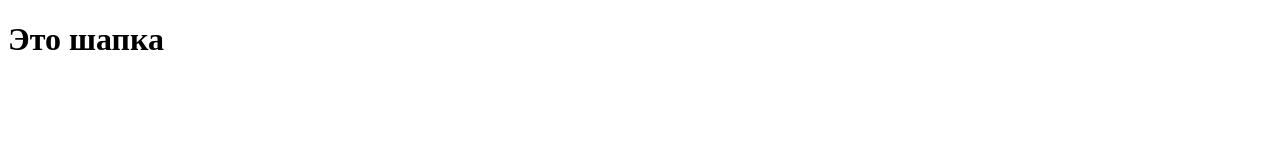
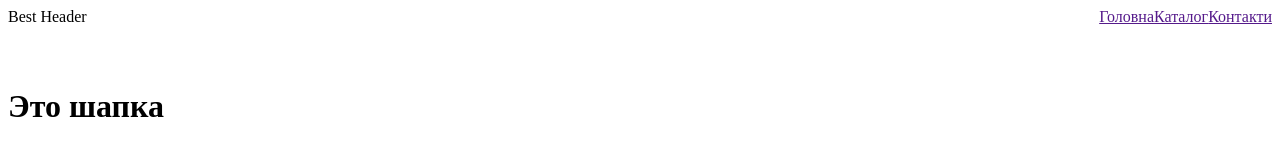
Before and after one commit to DenisVoron/project-html-css-new, a plain HTML site: page index.html in a window 1280 px wide. Drawn offline with Linux system fonts and the light colour scheme.

Commit message:
add css file and add header

```diff
--- /dev/null
+++ b/css/main.css
@@ -0,0 +1,51 @@
+h1,
+h2,
+h3,
+h4,
+p {
+    margin-top: 0;
+    margin-bottom: 0;
+}
+
+h1:last-child,
+h2:last-child,
+h3:last-child,
+h4:last-child,
+p {
+    margin-bottom: 0;
+}
+
+/*сброс списков*/
+ul {
+    padding-left: 0;
+    margin-top: 0;
+    margin-bottom: 0;
+    list-style: none;
+}
+
+img {
+    display: block;
+    height: auto;
+    max-width: 100%;
+}
+
+.link {
+    text-decoration: none;
+}
+
+.section {
+    padding: 94px 0px;
+}
+
+
+/*header*/
+.header {
+    display: flex;
+    width: 100%;
+    height: 80px;
+}
+
+.header-menu {
+    display: flex;
+    margin-left: auto;
+}
--- a/index.html
+++ b/index.html
@@ -1,14 +1,23 @@
 <!DOCTYPE html>
 <html lang="en">
-<head>
-    <meta charset="UTF-8">
-    <meta http-equiv="X-UA-Compatible" content="IE=edge">
-    <meta name="viewport" content="width=device-width, initial-scale=1.0">
+  <head>
+    <meta charset="UTF-8" />
+    <meta http-equiv="X-UA-Compatible" content="IE=edge" />
+    <meta name="viewport" content="width=device-width, initial-scale=1.0" />
     <title>Document</title>
-</head>
-<body>
+
+    <!--основные стили-->
+    <link rel="stylesheet" href="./css/main.css" />
+  </head>
+  <body>
+    <header class="header">
+      Best Header
+      <ul class="header-menu">
+        <li><a href="">Головна</a></li>
+        <li><a href="">Каталог</a></li>
+        <li><a href="">Контакти</a></li>
+      </ul>
+    </header>
     <h1>Это шапка</h1>
-
-
-</body>
+  </body>
 </html>
```
